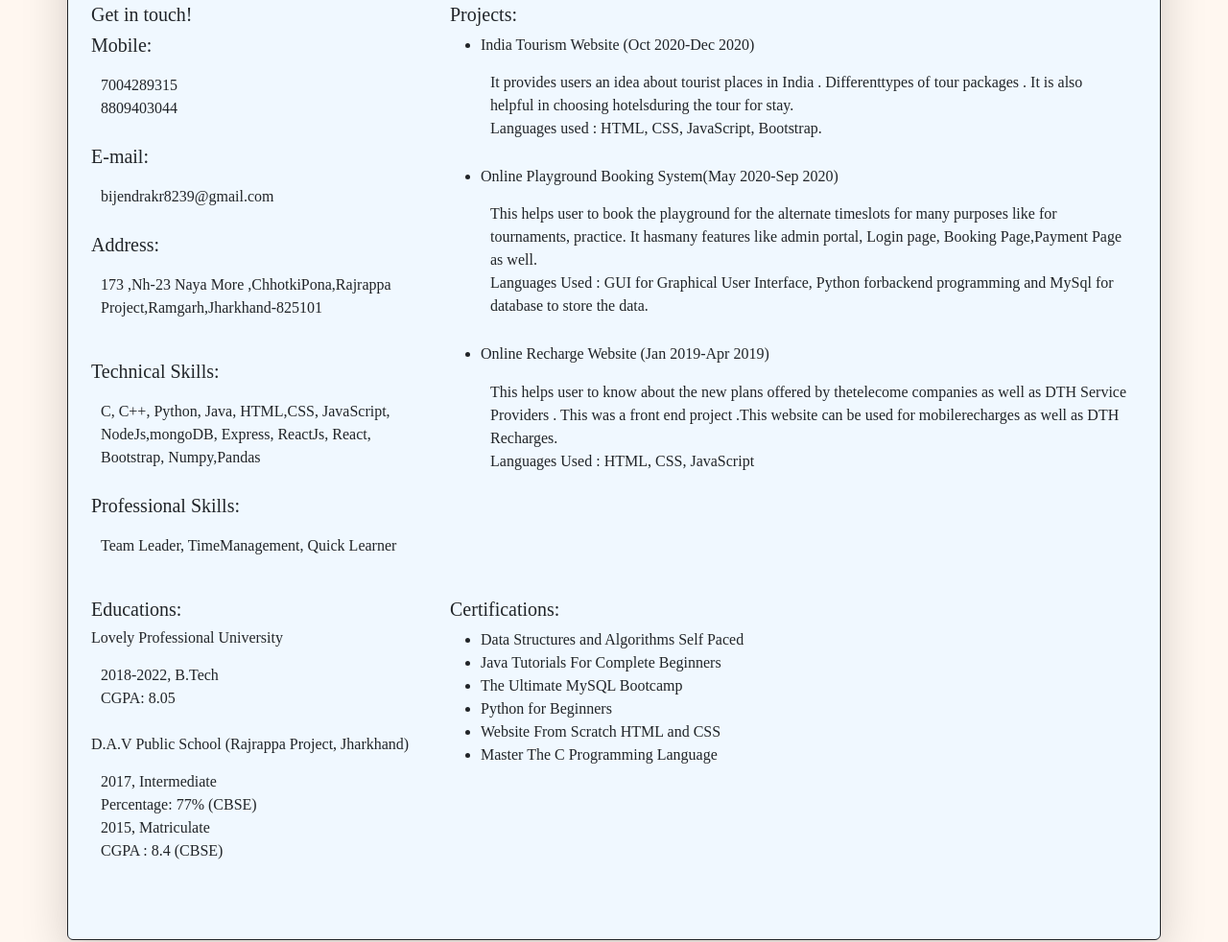
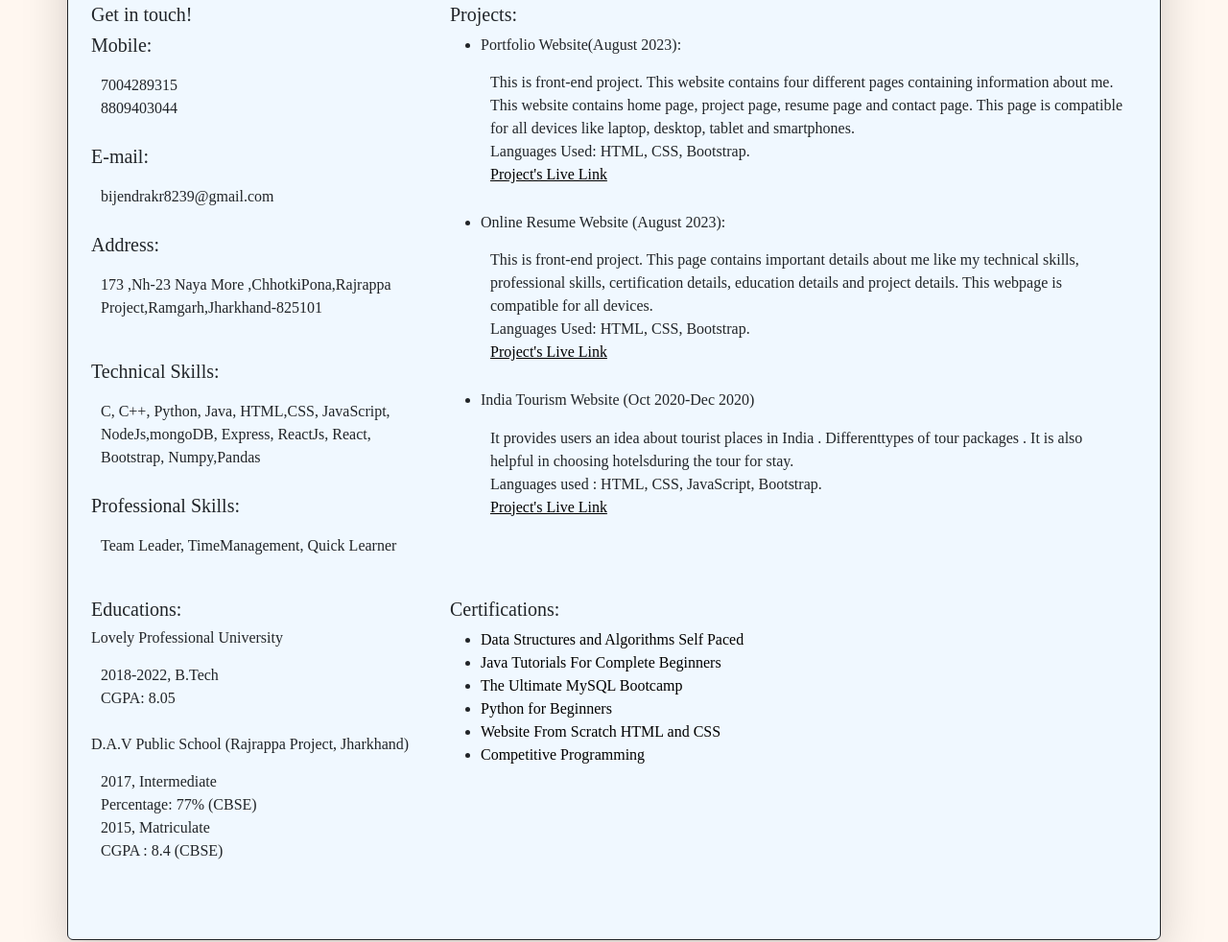
Before and after one commit to Bijendrakr8239/Online-Resume-Website, a plain HTML site: page index.html in a window 1280 px wide. Shown: the part 378-1360 px from the top of the page at 96% size. Drawn offline with nearby package versions, Linux system fonts and the light colour scheme.

Commit message:
information Updated

```diff
--- a/Css/style.css
+++ b/Css/style.css
@@ -5,6 +5,12 @@
     gap: 1rem;
     background-color: aliceblue;
 
+}
+a:link{
+    color: black;
+}
+a:hover{
+    color: blue;
 }
 
 .objective > h1,p{
--- a/index.html
+++ b/index.html
@@ -39,18 +39,20 @@
         <div class="projects">
             <h5>Projects:</h5>
             <ul>
+            <li><h6>Portfolio Website(August 2023):</h6>
+            <p>This is front-end project. This website contains four different pages containing information about me. This website contains home page, project page, resume page and contact page. This page is compatible for all devices like laptop, desktop, tablet and smartphones.
+            <br>Languages Used: HTML, CSS, Bootstrap.<br>
+            <a href="https://bijendrakr8239.github.io/Porfolio-Website/">Project's Live Link</a></p>
+            </li>
+            <li><h6>Online Resume Website (August 2023):</h6>
+            <p>This is front-end project. This page contains important details about me like my technical skills, professional skills, certification details, education details and project details. This webpage is compatible for all devices.
+            <br>Languages Used: HTML, CSS, Bootstrap.<br>
+            <a href="https://bijendrakr8239.github.io/Online-Resume-Website/">Project's Live Link</a></p>
+            </li>
             <li><h6>India Tourism Website (Oct 2020-Dec 2020)</h6>
             <p>It provides users an idea about tourist places in India . Differenttypes of tour packages . It is also helpful in choosing hotelsduring the tour for stay.
-            <br>Languages used : HTML, CSS, JavaScript, Bootstrap.</p>
-            </li>
-            <li><h6>Online Playground Booking System(May 2020-Sep 2020)</h6>
-            <p>This helps user to book the playground for the alternate timeslots for many purposes like for tournaments, practice. It hasmany features like admin portal, Login page, Booking Page,Payment Page as well.
-            <br>Languages Used : GUI for Graphical User Interface, Python forbackend programming and MySql for database to store the data.</p>
-            </li>
-            <li><h6>Online Recharge Website (Jan 2019-Apr 2019)</h6>
-            <p>This helps user to know about the new plans offered by thetelecome companies as well as DTH Service Providers .
-                This was a front end project .This website can be used for mobilerecharges as well as DTH Recharges.
-                <br>Languages Used : HTML, CSS, JavaScript</p>
+            <br>Languages used : HTML, CSS, JavaScript, Bootstrap.<br>
+            <a href="https://bijendrakr8239.github.io/India-Tourism-Website/">Project's Live Link</a></p>
             </li>
             </ul>
         </div>
@@ -74,12 +76,12 @@
         <div class="certifications">
             <h5>Certifications:</h5>
             <ul>
-                <li>Data Structures and Algorithms Self Paced</li>
-                <li>Java Tutorials For Complete Beginners</li>
-                <li>The Ultimate MySQL Bootcamp</li>
-                <li>Python for Beginners</li>
-                <li>Website From Scratch HTML and CSS</li>
-                <li>Master The C Programming Language</li>
+                <li><a href="https://media.geeksforgeeks.org/courses/certificates/acd6e6d2e0913777733483efa304bbef.pdf?" class="text-decoration-none">Data Structures and Algorithms Self Paced</a></li>
+                <li><a href="https://ude.my/UC-OOWUDS2O" class="text-decoration-none">Java Tutorials For Complete Beginners</a></li>
+                <li><a href="https://ude.my/UC-36GP0OAK" class="text-decoration-none">The Ultimate MySQL Bootcamp</a></li>
+                <li><a href="https://ude.my/UC-OOWUDS2O" class="text-decoration-none">Python for Beginners</a></li>
+                <li><a href="https://ude.my/UC-ffebae9f-f0b3-403e-9e08-bf5854c7e62e" class="text-decoration-none">Website From Scratch HTML and CSS</a></li>
+                <li><a href="https://drive.google.com/file/d/1ISmksa7-Q4mvgZ7UmzeugHclqGxsAEq9/view?usp=drive_link" class="text-decoration-none">Competitive Programming</a></li>
             </ul>
 
         </div>
```
